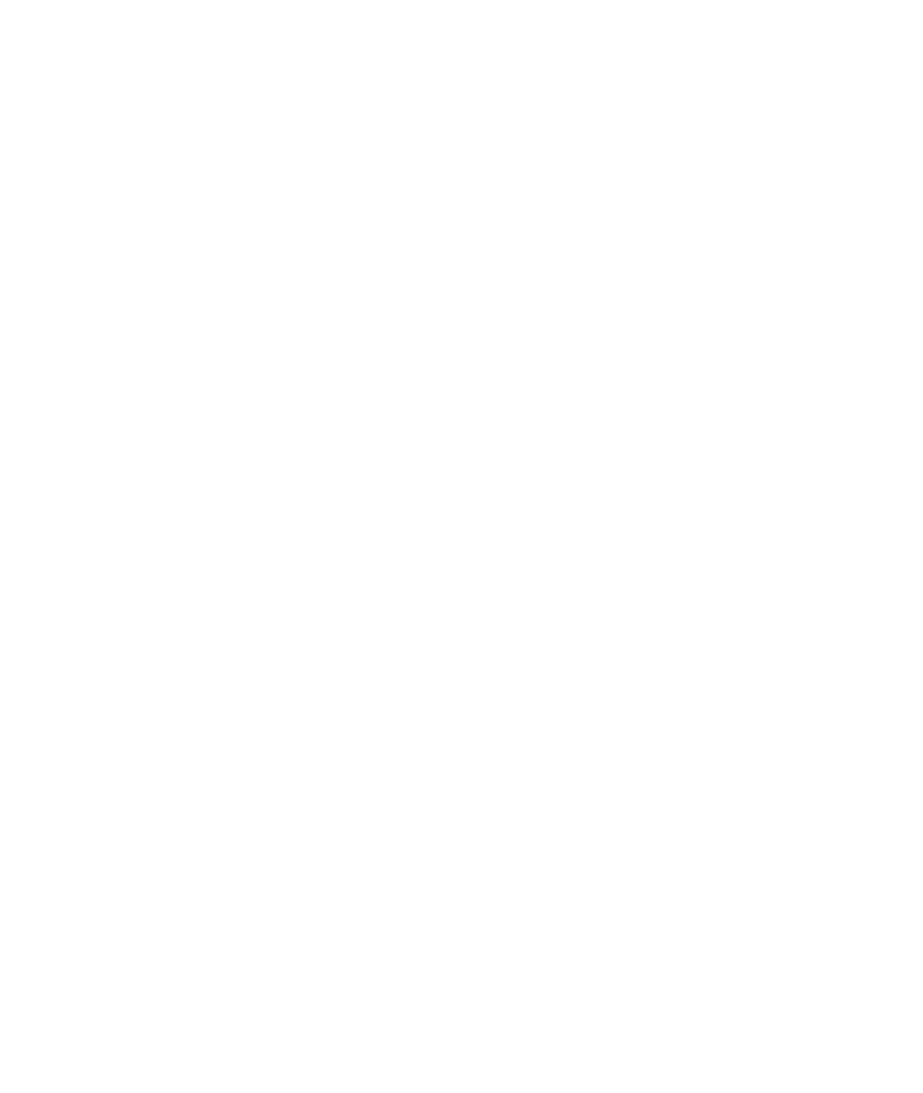
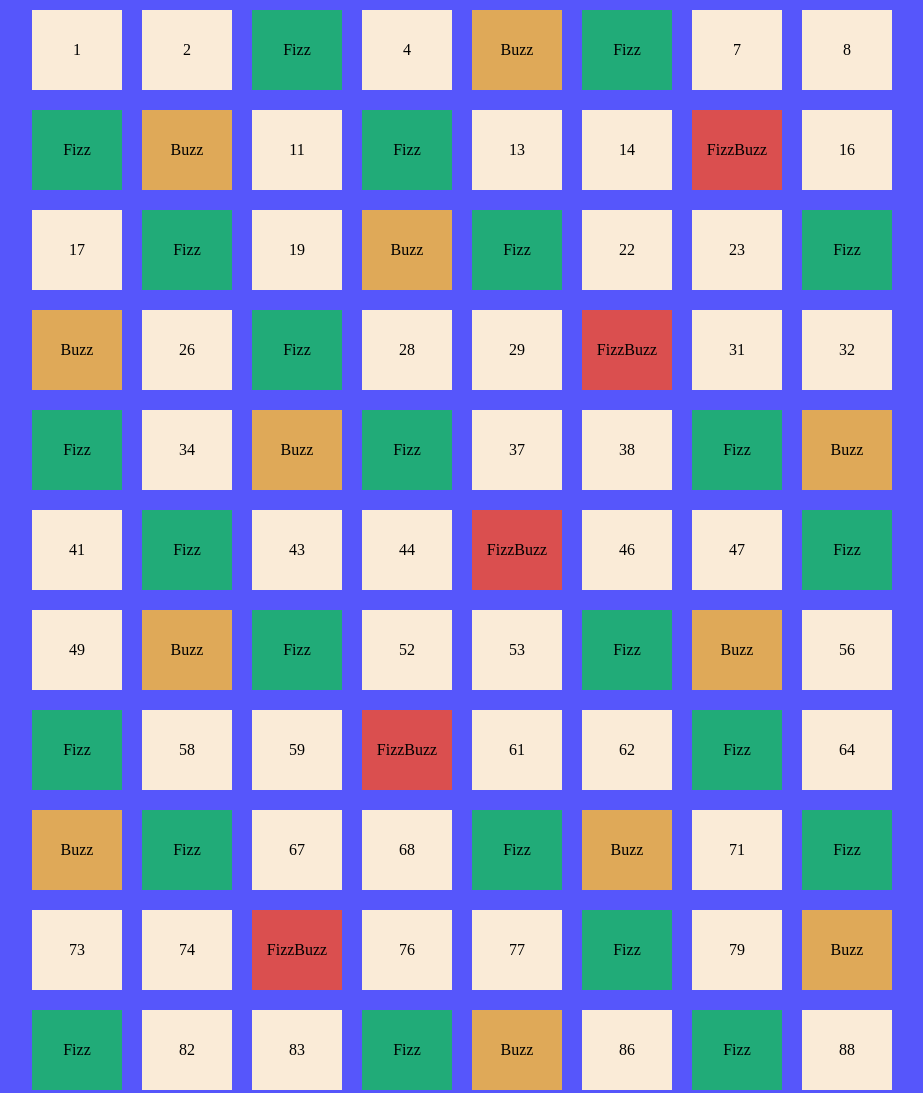
Before and after one commit to kapolandia/js-fizzbuzz, a plain HTML site: page index.html in a window 1280 px wide. Shown: the top 1093 px of the page, without its empty margins (168-1091 px from the left). Before the commit the page ends 800 px from the top, so only its background shows below. Drawn offline with Linux system fonts and the light colour scheme.

Commit message:
push milestones

```diff
--- a/assets/css/style.css
+++ b/assets/css/style.css
@@ -0,0 +1,39 @@
+*{
+    margin: 0;
+    padding: 0;
+    box-sizing: border-box;
+}
+
+body{
+    background-color: rgb(86, 86, 251);
+}
+
+.container{
+    max-width: 900px;
+    margin: 0 auto;
+    display: flex;
+    flex-direction: row;
+    flex-wrap: wrap;
+}
+
+.box{
+    width: 10%;
+    height: 80px;
+    margin: 10px 10px;
+    display: flex;
+    justify-content: center;
+    align-items: center;
+    background-color: antiquewhite;
+}
+
+.fizz{
+    background-color: rgb(33, 171, 120);
+}
+
+.buzz{
+    background-color: rgb(223, 169, 88);
+}
+
+.fizzbuzz{
+    background-color: rgb(218, 79, 79);
+}
--- a/assets/js/script.js
+++ b/assets/js/script.js
@@ -1,11 +1,16 @@
+const container = document.querySelector("#container");
+let newLi;
+
 for(let i = 1; i <= 100; i++){
     if(i % 3 === 0 && i % 5 === 0){
-        console.log("FizzBuzz");
-    }else if (i % 3 === 0 && i % 5 !== 0){
-        console.log("Fizz");
-    }else if (i % 5 === 0){
-        console.log("Buzz");
-    }else {
-        console.log(i);
+        newLi = `<li class="box fizzbuzz">FizzBuzz</li>`;
+    } else if (i % 3 === 0){
+        newLi = `<li class="box fizz">Fizz</li>`;
+    } else if (i % 5 === 0){
+        newLi = `<li class="box buzz">Buzz</li>`;
+    } else {
+        newLi = `<li class="box">${i}</li>`;
     }
+
+    container.innerHTML += newLi;
 }
--- a/index.html
+++ b/index.html
@@ -7,6 +7,9 @@
     <link rel="stylesheet" href="./assets/css/style.css">
 </head>
 <body>
+    <ul id="container" class="container">
+
+    </ul>
 
     <script src="./assets/js/script.js"></script>
 </body>
```
